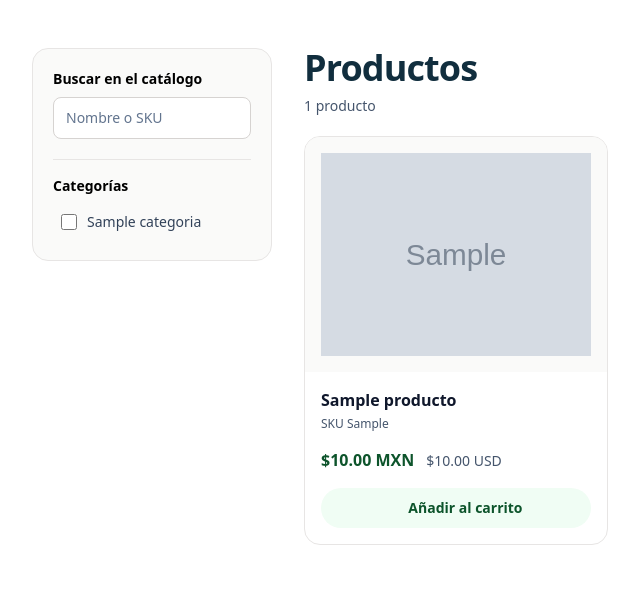
After one commit to hugovhs/hugo_santos, a Laravel app: page /productos in a window 1280 px wide. The commit adds this page. Shown: the top 592 px of the page, without its empty margins (0-640 px from the left). Run offline with Laravel 12, Linux system fonts and the light colour scheme; tables that the repository leaves empty hold one stand-in row (values such as "Sample post"); grey boxes marked "Sample" are stand-in pictures; style sheets or scripts are compiled from the project's sources; some libraries are stand-ins or nearby versions; some web fonts are replaced.

Commit message:
Se agrega el PLP, ya funcionan categorias y el buscador

```diff
--- a/app/Livewire/Dashboard/Productos.php
+++ b/app/Livewire/Dashboard/Productos.php
@@ -114,14 +114,7 @@ class Productos extends Component
     public function render()
     {
         $productos = Producto::query()
-            ->when(trim($this->search) !== '', function ($query) {
-                $term = '%' . trim($this->search) . '%';
-
-                $query->where(function ($q) use ($term) {
-                    $q->where('nombre', 'like', $term)
-                        ->orWhere('sku', 'like', $term);
-                });
-            })
+            ->buscar($this->search)
             ->orderBy('id', 'desc')
             ->paginate(10)
             ->withQueryString();
--- /dev/null
+++ b/app/Livewire/Home/ListaProductos.php
@@ -0,0 +1,65 @@
+<?php
+
+namespace App\Livewire\Home;
+
+use App\Models\Categoria;
+use App\Models\Producto;
+use Illuminate\Database\Eloquent\Builder;
+use Livewire\Attributes\Layout;
+use Livewire\Attributes\Title;
+use Livewire\Component;
+use Livewire\WithoutUrlPagination;
+use Livewire\WithPagination;
+
+class ListaProductos extends Component
+{
+    use WithPagination, WithoutUrlPagination;
+
+    public string $busqueda = '';
+
+    public array $categoriasSeleccionadas = [];
+
+    public function mount(?string $busqueda = null, ?int $categoria = null): void
+    {
+        $busqueda ??= request()->query('q');
+        $categoria ??= filter_var(request()->query('categoria'), FILTER_VALIDATE_INT, [
+            'options' => ['min_range' => 1, 'default' => null],
+        ]);
+
+        $this->busqueda = is_string($busqueda) ? trim($busqueda) : '';
+        $this->categoriasSeleccionadas = $categoria === null ? [] : [(string) $categoria];
+    }
+
+    public function updatedBusqueda(): void
+    {
+        $this->resetPage();
+    }
+
+    public function updatedCategoriasSeleccionadas(): void
+    {
+        $this->resetPage();
+    }
+
+    #[Layout('components.layouts.home')]
+    #[Title('Productos')]
+    public function render()
+    {
+        $categorias = Categoria::query()->orderBy('nombre')->get(['id', 'nombre']);
+        $categoriasSeleccionadas = array_filter(
+            $this->categoriasSeleccionadas,
+            fn ($id) => filter_var($id, FILTER_VALIDATE_INT, ['options' => ['min_range' => 1]]) !== false,
+        );
+
+        $productos = Producto::query()
+            ->where('activo', true)
+            ->buscar($this->busqueda)
+            ->when($categoriasSeleccionadas !== [], function (Builder $query) use ($categoriasSeleccionadas) {
+                $query->whereHas('categorias', fn (Builder $query) => $query->whereKey($categoriasSeleccionadas));
+            })
+            ->orderBy('nombre')
+            ->orderBy('id')
+            ->paginate(15, ['id', 'nombre', 'sku', 'imagen', 'precio_mxn', 'precio_usd']);
+
+        return view('livewire.home.lista-productos', compact('categorias', 'productos'));
+    }
+}
--- a/app/Models/Producto.php
+++ b/app/Models/Producto.php
@@ -2,6 +2,7 @@
 
 namespace App\Models;
 
+use Illuminate\Database\Eloquent\Builder;
 use Illuminate\Database\Eloquent\Model;
 use Illuminate\Database\Eloquent\SoftDeletes;
 use Illuminate\Database\Eloquent\Relations\BelongsToMany;
@@ -37,4 +38,20 @@ class Producto extends Model
     {
         return $this->categorias()->first();
     }
+
+    public function scopeBuscar(Builder $query, string $busqueda): Builder
+    {
+        $busqueda = trim($busqueda);
+
+        if ($busqueda === '') {
+            return $query;
+        }
+
+        $term = '%' . $busqueda . '%';
+
+        return $query->where(function (Builder $query) use ($term) {
+            $query->where('nombre', 'like', $term)
+                ->orWhere('sku', 'like', $term);
+        });
+    }
 }
--- a/app/Providers/AppServiceProvider.php
+++ b/app/Providers/AppServiceProvider.php
@@ -23,7 +23,7 @@ class AppServiceProvider extends ServiceProvider
     public function boot(): void
     {
         View::composer('components.layouts.home', function (BladeView $view): void {
-            $view->with('categorias', Categoria::query()->orderBy('nombre')->pluck('nombre'));
+            $view->with('categorias', Categoria::query()->orderBy('nombre')->get(['id', 'nombre']));
         });
     }
 }
--- /dev/null
+++ b/resources/views/livewire/home/lista-productos.blade.php
@@ -0,0 +1,96 @@
+<section class="mx-auto max-w-7xl px-4 py-8 sm:px-8 sm:py-12">
+    <div class="grid gap-6 lg:grid-cols-[15rem_minmax(0,1fr)] lg:items-start lg:gap-8">
+        <aside aria-label="Filtros de productos" class="rounded-2xl border border-stone-200 bg-stone-50 p-5">
+            <label class="block text-sm font-semibold">
+                Buscar en el catálogo
+                <input type="search" wire:model.live.debounce.300ms="busqueda" placeholder="Nombre o SKU"
+                    class="mt-2 block w-full rounded-lg border border-stone-300 bg-white px-3 py-2.5 text-sm font-normal placeholder:text-slate-500 focus-visible:outline-2 focus-visible:outline-green-700">
+            </label>
+
+            <fieldset class="mt-5 min-w-0 border-t border-stone-200 pt-4">
+                <legend class="sr-only">Categorías</legend>
+                <p aria-hidden="true" class="mb-2 text-sm font-semibold">Categorías</p>
+
+                <ul class="max-h-72 space-y-1 overflow-y-auto">
+                    @forelse ($categorias as $categoria)
+                        <li wire:key="filtro-categoria-{{ $categoria->id }}">
+                            <label class="flex cursor-pointer items-start gap-2.5 rounded-lg px-2 py-2 text-sm text-slate-700 hover:bg-green-50">
+                                <input type="checkbox" value="{{ $categoria->id }}" wire:model.live="categoriasSeleccionadas"
+                                    @checked(in_array((string) $categoria->id, $categoriasSeleccionadas, true))
+                                    class="mt-0.5 size-4 shrink-0 accent-green-800 focus-visible:outline-2 focus-visible:outline-offset-2 focus-visible:outline-green-700">
+                                <span class="min-w-0 break-words">{{ $categoria->nombre }}</span>
+                            </label>
+                        </li>
+                    @empty
+                        <li class="text-sm text-slate-600">Aún no hay categorías.</li>
+                    @endforelse
+                </ul>
+            </fieldset>
+        </aside>
+
+        <section aria-label="Resultados del catálogo">
+            <div class="mb-5">
+                <h1 class="text-3xl font-bold tracking-tight text-[#112e3e] sm:text-4xl">Productos</h1>
+                <p aria-live="polite" class="mt-2 text-sm text-slate-600">
+                    {{ $productos->total() }} {{ $productos->total() === 1 ? 'producto' : 'productos' }}
+                </p>
+            </div>
+
+            <div wire:loading.class="opacity-60">
+                @if ($productos->isNotEmpty())
+                    <ul class="grid gap-4 sm:grid-cols-2 lg:grid-cols-3">
+                        @foreach ($productos as $producto)
+                            <li wire:key="producto-{{ $producto->id }}" class="flex min-w-0 flex-col overflow-hidden rounded-2xl border border-stone-200 bg-white">
+                                <div class="flex aspect-[4/3] items-center justify-center bg-stone-50 p-4">
+                                    <img src="{{ $producto->imagen ? asset('storage/' . $producto->imagen) : asset('images/products/placeholder.jpg') }}"
+                                        alt="{{ $producto->imagen ? $producto->nombre : '' }}" loading="lazy"
+                                        class="size-full object-contain">
+                                </div>
+
+                                <div class="flex flex-1 flex-col p-4">
+                                    <h2 class="break-words font-semibold text-slate-900">{{ $producto->nombre }}</h2>
+                                    <p class="mt-1 break-words text-xs text-slate-600">SKU {{ $producto->sku }}</p>
+
+                                    <div class="mt-auto pt-4">
+                                        <div class="flex flex-wrap items-baseline gap-x-3 gap-y-1 tabular-nums">
+                                            <p class="whitespace-nowrap font-bold text-green-900">${{ number_format($producto->precio_mxn, 2) }} MXN</p>
+                                            <p class="text-sm whitespace-nowrap text-slate-600">${{ number_format($producto->precio_usd, 2) }} USD</p>
+                                        </div>
+
+                                        <button type="button" disabled
+                                            class="mt-4 flex w-full items-center justify-center gap-2 rounded-full bg-green-50 px-3 py-2.5 text-sm font-semibold text-green-900">
+                                            <i class="fa-solid fa-cart-plus" aria-hidden="true"></i>
+                                            Añadir al carrito
+                                        </button>
+                                    </div>
+                                </div>
+                            </li>
+                        @endforeach
+                    </ul>
+                @else
+                    <p class="rounded-2xl border border-dashed border-stone-300 bg-stone-50 px-5 py-10 text-center text-sm text-slate-700">
+                        No encontramos productos con estos filtros.
+                    </p>
+                @endif
+            </div>
+
+            @if ($productos->hasPages())
+                <nav aria-label="Paginación de productos" class="mt-6 flex flex-wrap items-center justify-center gap-3 text-sm">
+                    <button type="button" wire:click="previousPage" wire:loading.attr="disabled"
+                        x-on:click="$el.closest('section').scrollIntoView()"
+                        @disabled($productos->onFirstPage())
+                        class="cursor-pointer rounded-full border border-stone-300 px-4 py-2 font-semibold text-green-900 enabled:hover:bg-green-50 focus-visible:outline-2 focus-visible:outline-green-700 disabled:cursor-default disabled:text-slate-500">
+                        Anterior
+                    </button>
+                    <span class="text-slate-600" aria-live="polite">Página {{ $productos->currentPage() }} de {{ $productos->lastPage() }}</span>
+                    <button type="button" wire:click="nextPage" wire:loading.attr="disabled"
+                        x-on:click="$el.closest('section').scrollIntoView()"
+                        @disabled(! $productos->hasMorePages())
+                        class="cursor-pointer rounded-full border border-stone-300 px-4 py-2 font-semibold text-green-900 enabled:hover:bg-green-50 focus-visible:outline-2 focus-visible:outline-green-700 disabled:cursor-default disabled:text-slate-500">
+                        Siguiente
+                    </button>
+                </nav>
+            @endif
+        </section>
+    </div>
+</section>
--- a/routes/web.php
+++ b/routes/web.php
@@ -1,6 +1,7 @@
 <?php
 
 use App\Livewire\Home\Index;
+use App\Livewire\Home\ListaProductos;
 use App\Livewire\Dashboard;
 use App\Livewire\Dashboard\Categorias;
 use App\Livewire\Dashboard\CrearProducto;
@@ -12,6 +13,7 @@ use Illuminate\Support\Facades\Route;
 
 // Home page
 Route::get('/', Index::class)->name('home.index');
+Route::get('/productos', ListaProductos::class)->name('home.productos');
 
 // Login page
 Route::get('/login', Login::class)->name('login');
```
Also changed, not shown: resources/views/components/layouts/home.blade.php (+16 -6 lines).
